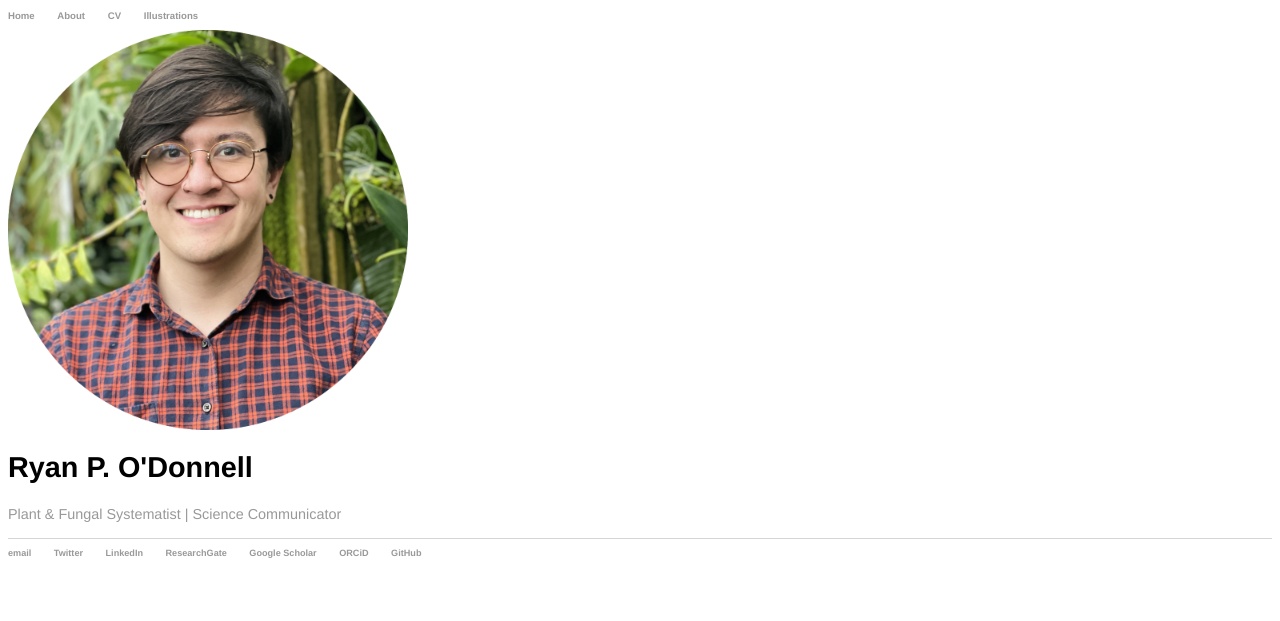
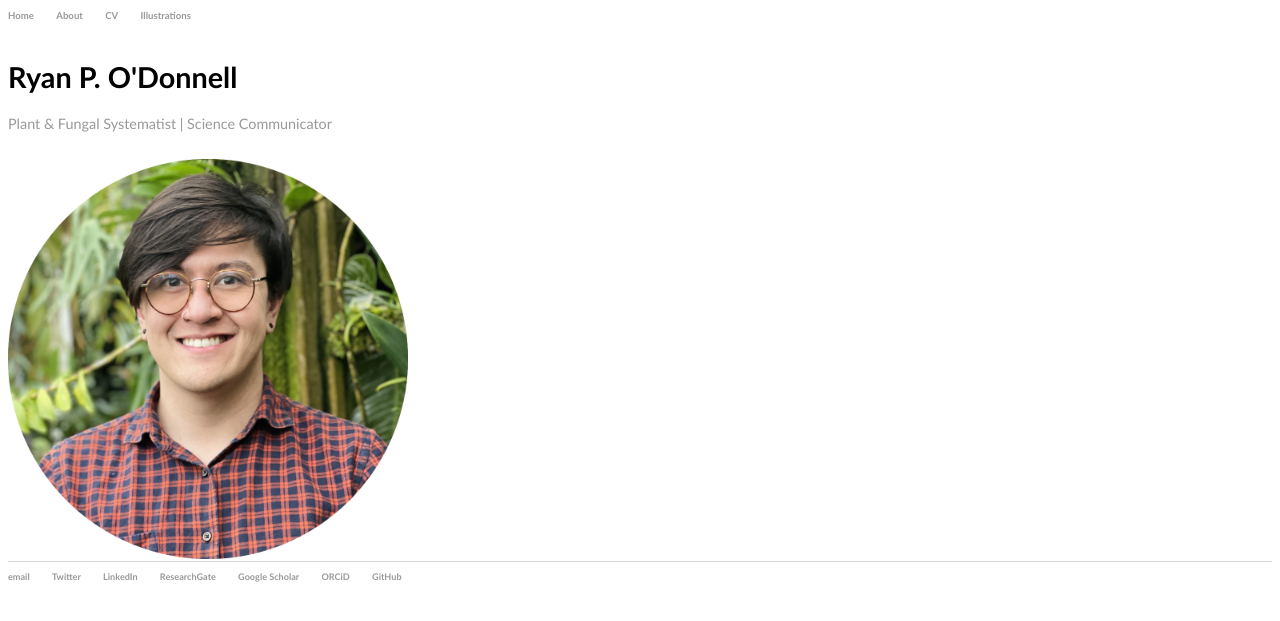
Before and after one commit to rpodonnell/rpodonnell.github.io, a Jekyll site: the page built from index.html, in a window 1280 px wide. Shown: the top 621 px of the page. Built offline with Jekyll 4.4.1, drawn with Linux system fonts in a browser that asks for light colours.

Commit message:
changed font size and text placement on main page

```diff
--- a/css/main2.css
+++ b/css/main2.css
@@ -1,14 +1,15 @@
 body {
-    font-family:'Helvetica', 'Arial', 'Sans-Serif';
+    font-family:'Gill Sans', 'Helvetica', 'Arial', 'Sans-Serif';
     font-size: .6em;
     word-wrap: break-word;
 
 }
 nav ul, footer ul {
-    font-family:'Helvetica', 'Arial', 'Sans-Serif';
+    font-family:'Gill Sans', 'Helvetica', 'Arial', 'Sans-Serif';
     padding: 0px;
     list-style: none;
     font-weight: bold;
+    font-size: 1em;
 }
 nav ul li, footer ul li {
     display: inline;
@@ -23,10 +24,10 @@
 }
 h1 {
     font-size: 3em;
-    font-family:'Helvetica', 'Arial', 'Sans-Serif';
+    font-family:'Gill Sans', 'Helvetica', 'Arial', 'Sans-Serif';
 }
 p {
-    font-family:'Helvetica', 'Arial', 'Sans-Serif';
+    font-family:'Gill Sans', 'Helvetica', 'Arial', 'Sans-Serif';
     font-size: 1.5em;
     line-height: 1.4em;
     color: #333;
--- a/index.html
+++ b/index.html
@@ -3,9 +3,10 @@
 title: Ryan O'Donnell
 ---
 <div class="blurb">
-<img src="RPO_HEADSHOT_2023_CIRCLE_CROPPED.png" alt="Avatar"  style="max-height: 400px; max-width: 400px;"/>
 	<br>
 	<h1>Ryan P. O'Donnell</h1>
 
 	<p><a href="/about">Plant & Fungal Systematist | Science Communicator</a></p>
+	<br>
+	<img src="RPO_HEADSHOT_2023_CIRCLE_CROPPED.png" alt="Avatar"  style="max-height: 400px; max-width: 400px;"/>
 </div><!-- /.blurb -->
```
